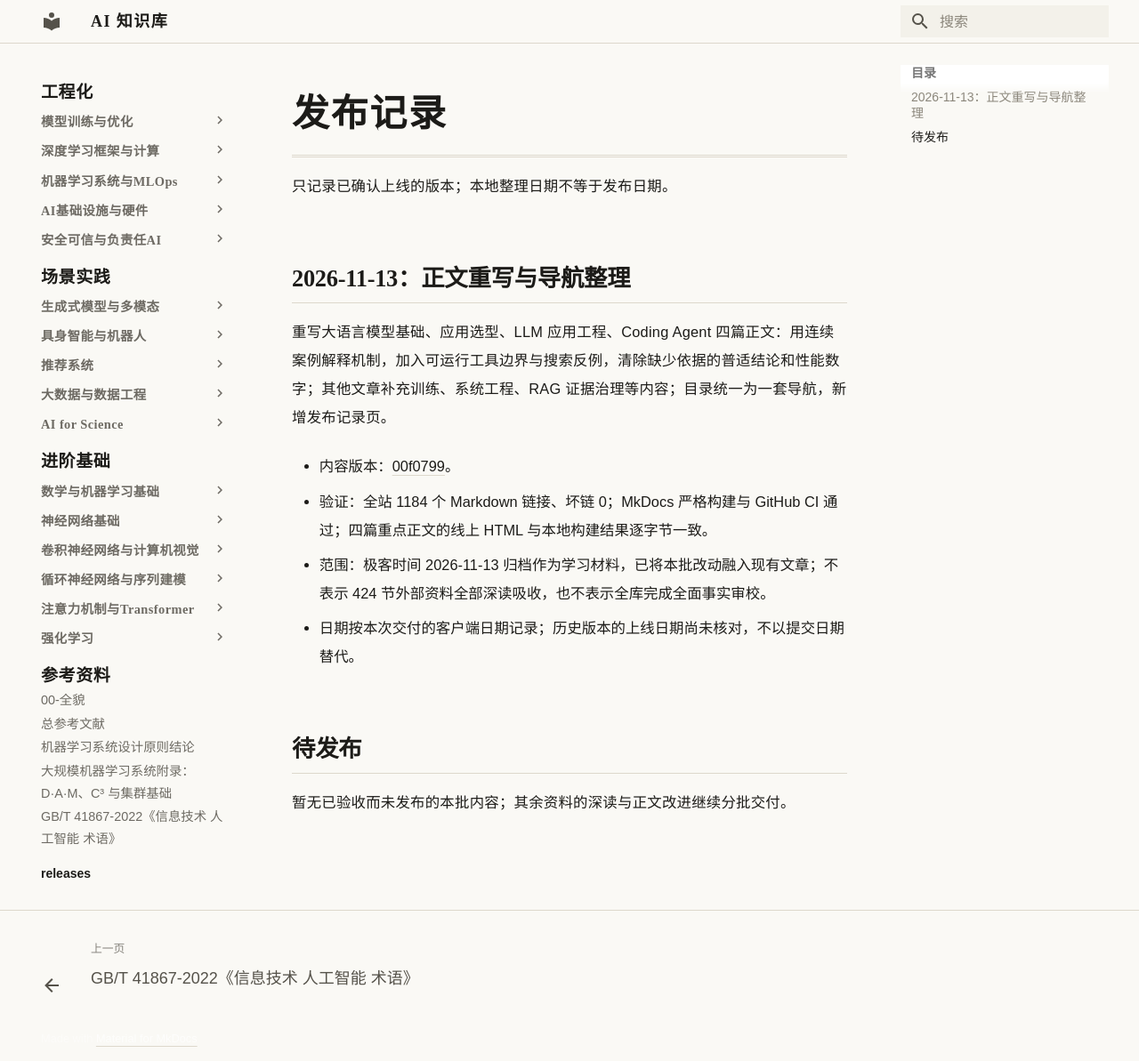
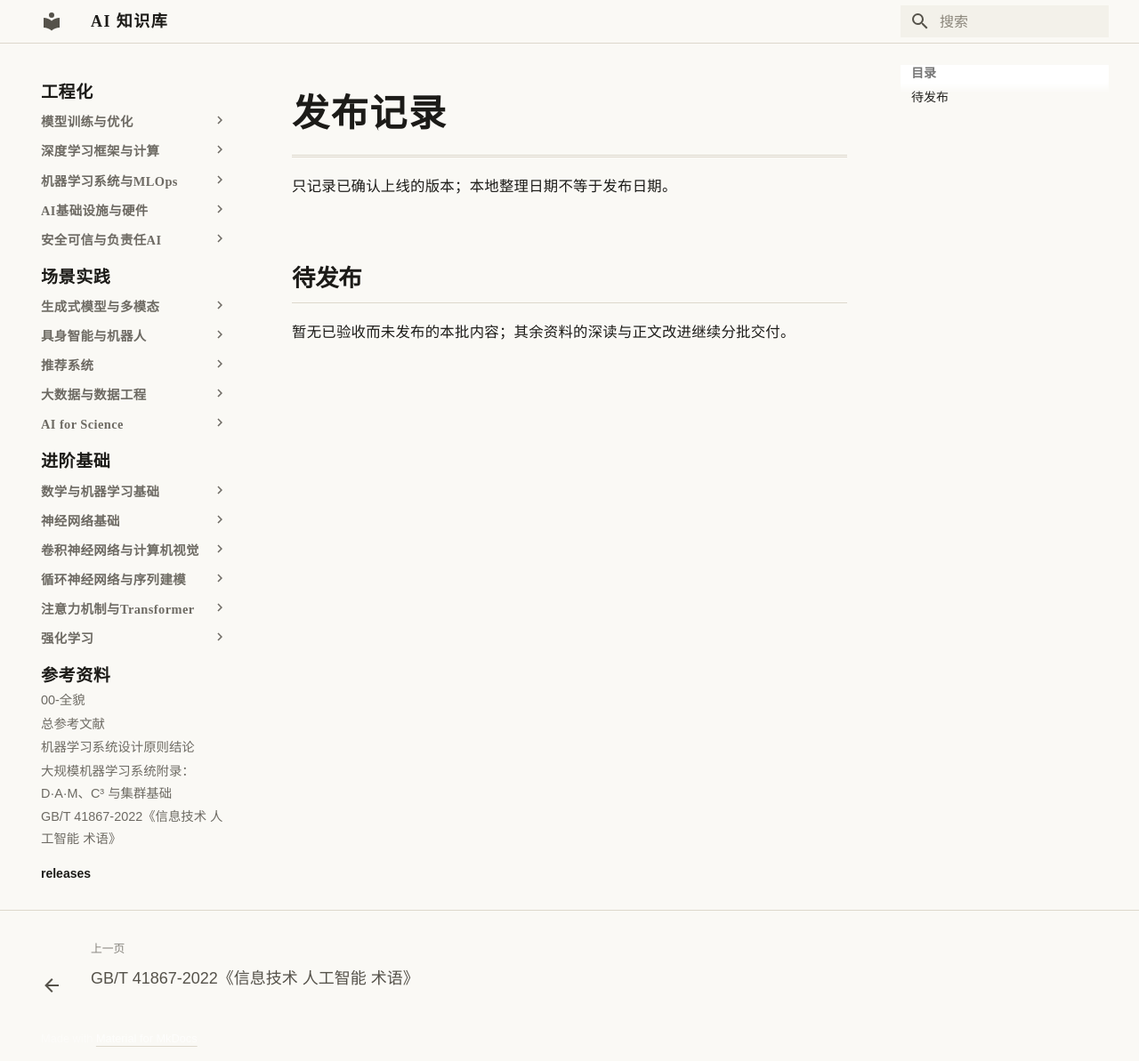
Before and after one commit to lozsh/AI-knowledge-base, an MkDocs documentation site: the page built from AI知识库/releases.md, in a window 1280 px wide and 1193 px high. Shown: the whole window at 89% size. Built offline with MkDocs 1.6.1 and Material for MkDocs 9.7.7, drawn with Linux system fonts in a browser that asks for light colours.

Commit message:
docs: 删除 2026-11-13 发布记录

```diff
--- a/AI知识库/releases.md
+++ b/AI知识库/releases.md
@@ -2,15 +2,6 @@
 
 只记录已确认上线的版本；本地整理日期不等于发布日期。
 
-## 2026-11-13：正文重写与导航整理
-
-重写大语言模型基础、应用选型、LLM 应用工程、Coding Agent 四篇正文：用连续案例解释机制，加入可运行工具边界与搜索反例，清除缺少依据的普适结论和性能数字；其他文章补充训练、系统工程、RAG 证据治理等内容；目录统一为一套导航，新增发布记录页。
-
-- 内容版本：[00f0799](https://github.com/lozsh/AI-knowledge-base/commit/00f0799c1c6c3dafe17947ec92f669289ac6e5b3)。
-- 验证：全站 1184 个 Markdown 链接、坏链 0；MkDocs 严格构建与 GitHub CI 通过；四篇重点正文的线上 HTML 与本地构建结果逐字节一致。
-- 范围：极客时间 2026-11-13 归档作为学习材料，已将本批改动融入现有文章；不表示 424 节外部资料全部深读吸收，也不表示全库完成全面事实审校。
-- 日期按本次交付的客户端日期记录；历史版本的上线日期尚未核对，不以提交日期替代。
-
 ## 待发布
 
 暂无已验收而未发布的本批内容；其余资料的深读与正文改进继续分批交付。
```
